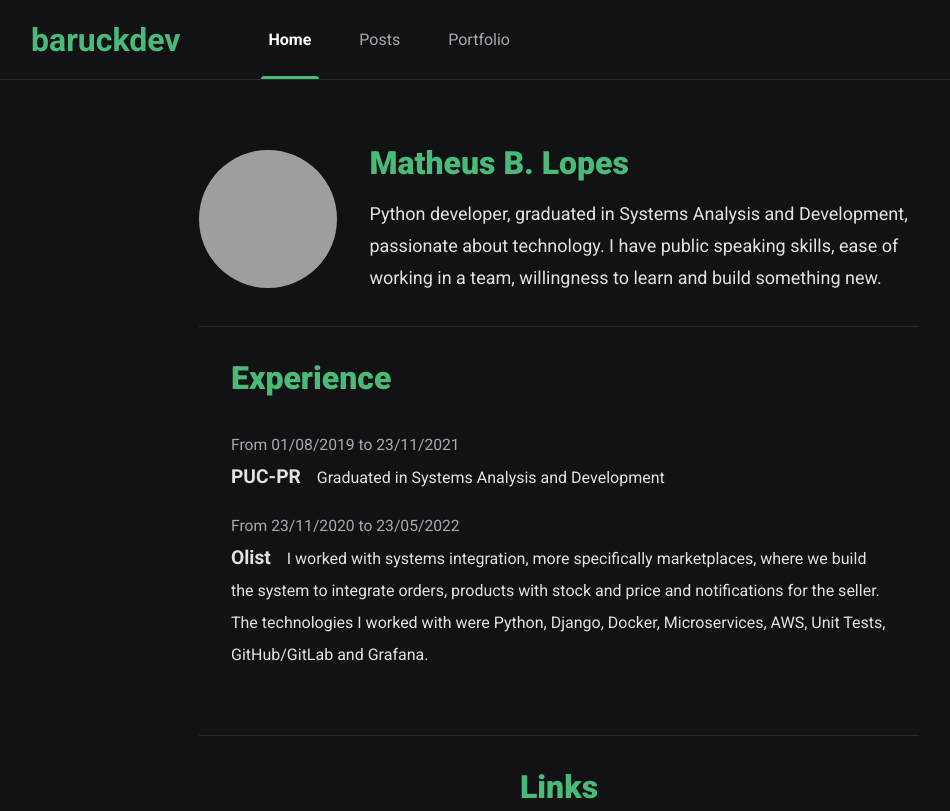
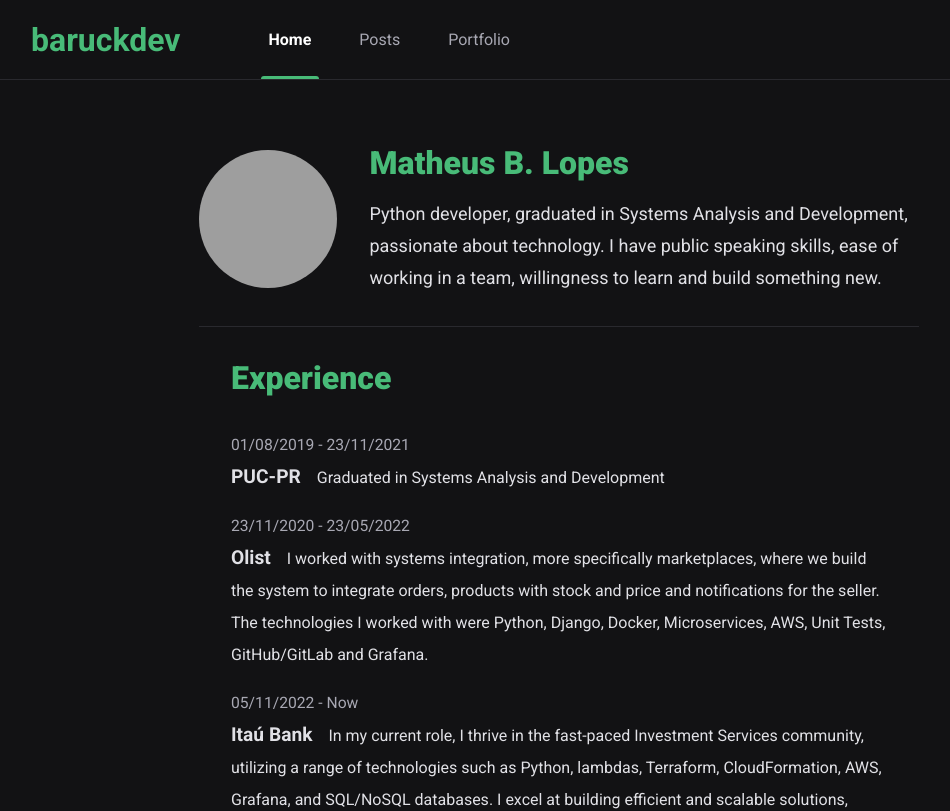
Before and after one commit to MatheusBLopes/baruckdev-website, a Next.js app: page / in a window 1280 px wide. Shown: the top 811 px of the page, without its empty margins (81-1031 px from the left). Built offline with nearby package versions, Linux system fonts and the light colour scheme; grey boxes are pictures that could not be loaded.

Commit message:
feat - update my jobs description

```diff
--- a/src/pages/index.tsx
+++ b/src/pages/index.tsx
@@ -31,8 +31,9 @@
             <h1>Experience</h1>
 
             <div className={styles.listContainer}>
-              <div className={styles.listItem}><time>From 01/08/2019 to 23/11/2021</time><p><strong>PUC-PR</strong>Graduated in Systems Analysis and Development</p></div>
-              <div className={styles.listItem}><time>From 23/11/2020 to 23/05/2022</time><p><strong>Olist</strong>I worked with systems integration, more specifically marketplaces, where we build the system to integrate orders, products with stock and price and notifications for the seller. The technologies I worked with were Python, Django, Docker, Microservices, AWS, Unit Tests, GitHub/GitLab and Grafana.</p></div>
+              <div className={styles.listItem}><time>01/08/2019 - 23/11/2021</time><p><strong>PUC-PR</strong>Graduated in Systems Analysis and Development</p></div>
+              <div className={styles.listItem}><time>23/11/2020 - 23/05/2022</time><p><strong>Olist</strong>I worked with systems integration, more specifically marketplaces, where we build the system to integrate orders, products with stock and price and notifications for the seller. The technologies I worked with were Python, Django, Docker, Microservices, AWS, Unit Tests, GitHub/GitLab and Grafana.</p></div>
+              <div className={styles.listItem}><time>05/11/2022 - Now</time><p><strong>Itaú Bank</strong>In my current role, I thrive in the fast-paced Investment Services community, utilizing a range of technologies such as Python, lambdas, Terraform, CloudFormation, AWS, Grafana, and SQL/NoSQL databases. I excel at building efficient and scalable solutions, leveraging lambdas to streamline processes. With expertise in infrastructure management using Terraform and CloudFormation, I architect secure and robust solutions using AWS cloud provider. I harness the power of Grafana for monitoring and utilize SQL/NoSQL databases for efficient data storage and retrieval. Additionally, I am meticulous in conducting unit tests to ensure software reliability. Overall, I contribute to the success of our organization by delivering exceptional results and maintaining high-quality standards.</p></div>
             </div>
           </div>
 
```
